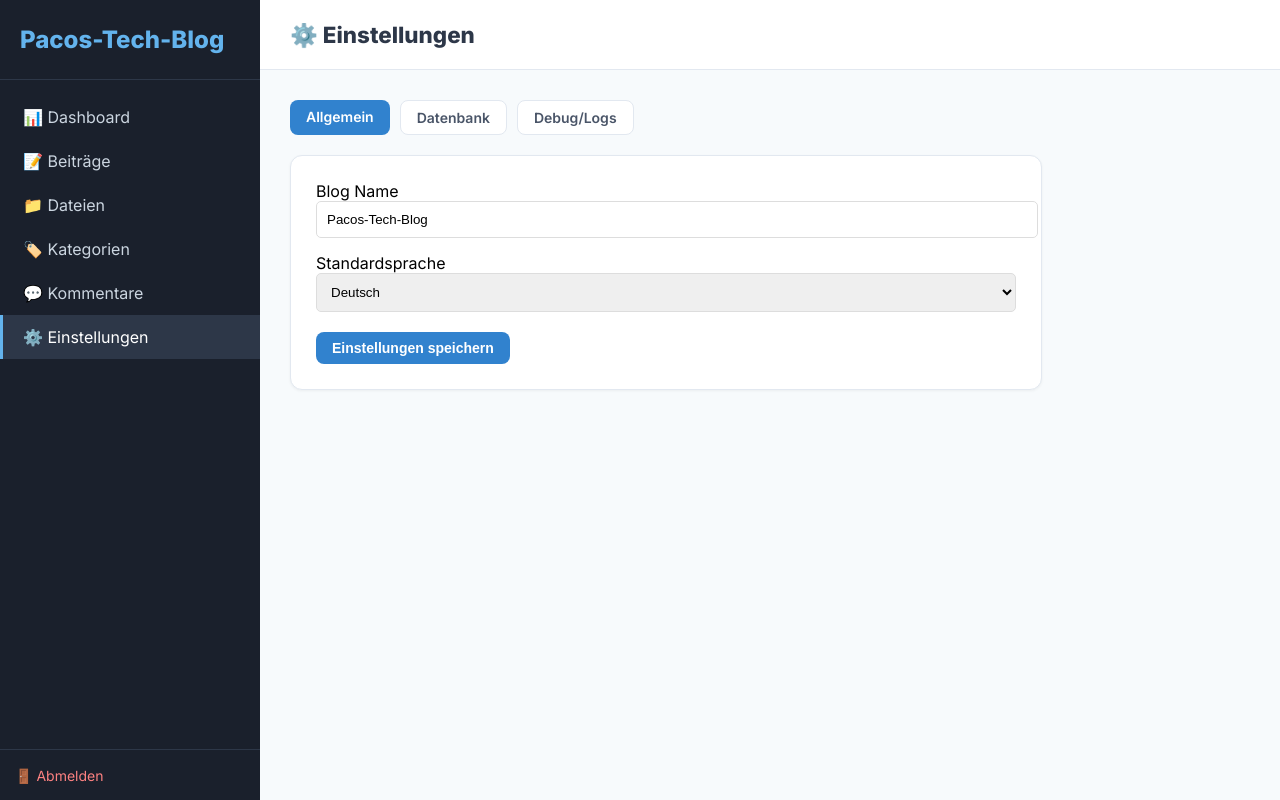
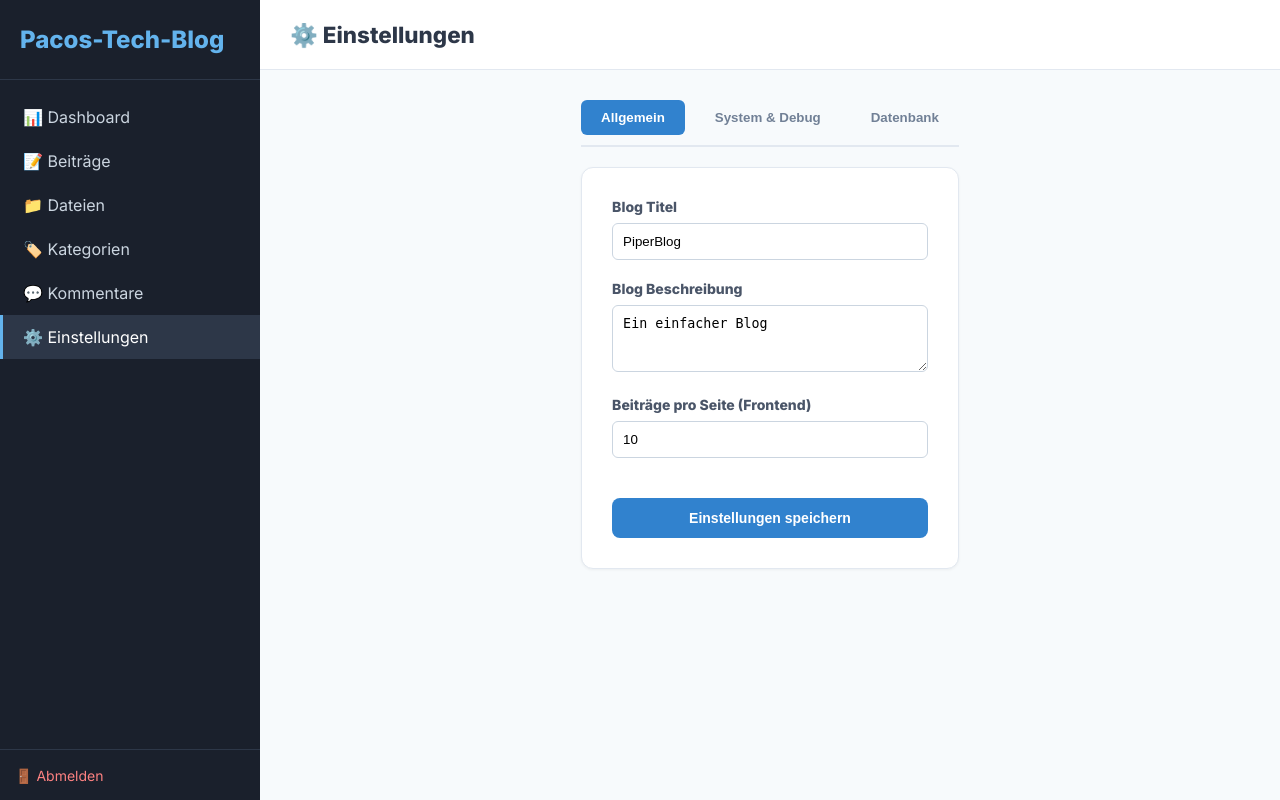
Before and after one commit to el-choco/privatcms, a PHP site: page /settings.php in a window 1280 px wide. Run offline with PHP 8.4, Linux system fonts and the light colour scheme; a user stored in the database is signed in; data comes from the database, SQL or seed files in the repository; both versions use the stored data as it was after the commit.

Commit message:
fix settings.php

```diff
--- a/admin/settings.php
+++ b/admin/settings.php
@@ -4,51 +4,173 @@ session_start();
 if (empty($_SESSION['admin'])) { header('Location: /admin/login.php'); exit; }
 
 require_once __DIR__ . '/../src/App/Database.php';
-require_once __DIR__ . '/../src/App/I18n.php';
-$iniPath = __DIR__ . '/../config/config.ini';
-$ini = parse_ini_file($iniPath, true, INI_SCANNER_TYPED) ?: [];
+$ini = parse_ini_file(__DIR__ . '/../config/config.ini', true, INI_SCANNER_TYPED) ?: [];
+$pdo = (new App\Database($ini['database'] ?? []))->pdo();
 
-$tab = $_GET['tab'] ?? 'general';
+$message = '';
+
+// --- SPEICHER-LOGIK ---
+if ($_SERVER['REQUEST_METHOD'] === 'POST') {
+    // Definierte Felder (Text und Select)
+    $text_fields = ['blog_title', 'blog_description', 'posts_per_page'];
+    // Definierte Checkboxen (müssen speziell behandelt werden)
+    $checkboxes = ['debug_mode', 'error_logging', 'maintenance_mode'];
+
+    try {
+        $pdo->beginTransaction();
+
+        // Textfelder speichern
+        foreach ($text_fields as $key) {
+            $val = $_POST[$key] ?? '';
+            $pdo->prepare("INSERT INTO settings (setting_key, setting_value) VALUES (?, ?) ON DUPLICATE KEY UPDATE setting_value = ?")
+                ->execute([$key, $val, $val]);
+        }
+
+        // Checkboxen speichern (Wichtig: Wenn nicht im POST, dann '0')
+        foreach ($checkboxes as $key) {
+            $val = isset($_POST[$key]) ? '1' : '0';
+            $pdo->prepare("INSERT INTO settings (setting_key, setting_value) VALUES (?, ?) ON DUPLICATE KEY UPDATE setting_value = ?")
+                ->execute([$key, $val, $val]);
+        }
+
+        $pdo->commit();
+        $message = '<div style="color:green; padding:10px; background:#f0fff4; border-radius:8px; margin-bottom:20px;">✅ Einstellungen erfolgreich gespeichert!</div>';
+    } catch (Exception $e) {
+        $pdo->rollBack();
+        $message = '<div style="color:red;">Fehler beim Speichern: ' . $e->getMessage() . '</div>';
+    }
+}
+
+// --- EINSTELLUNGEN LADEN ---
+$settings = [];
+$rows = $pdo->query("SELECT * FROM settings")->fetchAll();
+foreach ($rows as $row) {
+    $settings[$row['setting_key']] = $row['setting_value'];
+}
+
 include 'header.php';
 ?>
+
+<style>
+    .settings-container { max-width: 800px; margin: 0 auto; }
+
+    /* Tab Styling */
+    .tab-nav { display: flex; gap: 10px; margin-bottom: 20px; border-bottom: 2px solid #e2e8f0; padding-bottom: 10px; }
+    .tab-btn {
+        padding: 10px 20px; border: none; background: none; cursor: pointer;
+        font-weight: 600; color: #718096; border-radius: 6px; transition: all 0.2s;
+    }
+    .tab-btn.active { background: #3182ce; color: white; }
+    .tab-btn:hover:not(.active) { background: #edf2f7; color: #2d3748; }
+
+    .tab-content { display: none; animation: fadeIn 0.3s ease-in; }
+    .tab-content.active { display: block; }
+
+    @keyframes fadeIn { from { opacity: 0; transform: translateY(5px); } to { opacity: 1; transform: translateY(0); } }
+
+    .form-group { margin-bottom: 20px; }
+    .form-group label { display: block; font-weight: bold; margin-bottom: 8px; color: #4a5568; font-size: 14px; }
+    .form-group input[type="text"], .form-group input[type="number"], .form-group textarea {
+        width: 100%; padding: 10px; border: 1px solid #cbd5e0; border-radius: 6px; box-sizing: border-box;
+    }
+    .checkbox-group { display: flex; align-items: center; gap: 12px; background: #f8fafc; padding: 12px; border-radius: 8px; cursor: pointer; }
+    .checkbox-group:hover { background: #edf2f7; }
+</style>
+
 <header class="top-header">
     <h1>⚙️ Einstellungen</h1>
 </header>
-<div class="content-area">
-    <div style="display: flex; gap: 10px; margin-bottom: 20px;">
-        <a href="?tab=general" class="btn <?= $tab==='general'?'btn-primary':'' ?>">Allgemein</a>
-        <a href="?tab=database" class="btn <?= $tab==='database'?'btn-primary':'' ?>">Datenbank</a>
-        <a href="?tab=debug" class="btn <?= $tab==='debug'?'btn-primary':'' ?>">Debug/Logs</a>
-    </div>
 
-    <div class="card" style="padding: 25px; max-width: 700px;">
-        <form method="post">
-            <?php if ($tab === 'general'): ?>
-                <label>Blog Name</label>
-                <input type="text" name="app_name" value="<?= htmlspecialchars($ini['app']['name'] ?? '') ?>" style="width:100%; padding:10px; margin-bottom:15px; border:1px solid #ddd; border-radius:5px;">
-                <label>Standardsprache</label>
-                <select name="lang" style="width:100%; padding:10px; border:1px solid #ddd; border-radius:5px;">
-                    <option value="de" <?= ($ini['app']['lang']??'')=='de'?'selected':'' ?>>Deutsch</option>
-                    <option value="en" <?= ($ini['app']['lang']??'')=='en'?'selected':'' ?>>English</option>
-                </select>
+<div class="content-area settings-container">
+    <?= $message ?>
 
-            <?php elseif ($tab === 'database'): ?>
-                <label>DB Host</label>
-                <input type="text" name="host" value="<?= htmlspecialchars($ini['database']['host'] ?? '') ?>" style="width:100%; padding:10px; margin-bottom:15px; border:1px solid #ddd; border-radius:5px;">
-                <label>DB Name</label>
-                <input type="text" name="dbname" value="<?= htmlspecialchars($ini['database']['dbname'] ?? '') ?>" style="width:100%; padding:10px; border:1px solid #ddd; border-radius:5px;">
+    <form method="POST">
+        <nav class="tab-nav">
+            <button type="button" class="tab-btn active" onclick="showTab('general')">Allgemein</button>
+            <button type="button" class="tab-btn" onclick="showTab('system')">System & Debug</button>
+            <button type="button" class="tab-btn" onclick="showTab('database')">Datenbank</button>
+        </nav>
 
-            <?php elseif ($tab === 'debug'): ?>
-                <label style="display:block; margin-bottom:10px;">
-                    <input type="checkbox" name="debug" <?= !empty($ini['debug']['enabled'])?'checked':'' ?>> Debug Modus aktivieren
-                </label>
-                <label style="display:block; margin-bottom:10px;">
-                    <input type="checkbox" name="logs" <?= !empty($ini['logs']['enabled'])?'checked':'' ?>> Fehler-Logs aktivieren
-                </label>
-            <?php endif; ?>
+        <div class="card" style="padding: 30px;">
 
-            <button type="submit" class="btn btn-primary" style="margin-top:20px;">Einstellungen speichern</button>
-        </form>
-    </div>
+            <div id="general" class="tab-content active">
+                <div class="form-group">
+                    <label>Blog Titel</label>
+                    <input type="text" name="blog_title" value="<?= htmlspecialchars($settings['blog_title'] ?? 'PiperBlog') ?>">
+                </div>
+                <div class="form-group">
+                    <label>Blog Beschreibung</label>
+                    <textarea name="blog_description" rows="3"><?= htmlspecialchars($settings['blog_description'] ?? '') ?></textarea>
+                </div>
+                <div class="form-group">
+                    <label>Beiträge pro Seite (Frontend)</label>
+                    <input type="number" name="posts_per_page" value="<?= htmlspecialchars($settings['posts_per_page'] ?? '10') ?>">
+                </div>
+            </div>
+
+            <div id="system" class="tab-content">
+                <div class="form-group">
+                    <label class="checkbox-group">
+                        <input type="checkbox" name="maintenance_mode" <?= ($settings['maintenance_mode'] ?? '0') === '1' ? 'checked' : '' ?>>
+                        <div>
+                            <strong>Wartungsmodus aktivieren</strong><br>
+                            <small>Besucher sehen nur eine Wartungsseite.</small>
+                        </div>
+                    </label>
+                </div>
+                <div class="form-group">
+                    <label class="checkbox-group">
+                        <input type="checkbox" name="debug_mode" <?= ($settings['debug_mode'] ?? '0') === '1' ? 'checked' : '' ?>>
+                        <div>
+                            <strong>Debug Modus aktivieren</strong><br>
+                            <small>Zeigt detaillierte Fehlermeldungen (nur für Entwicklung!).</small>
+                        </div>
+                    </label>
+                </div>
+                <div class="form-group">
+                    <label class="checkbox-group">
+                        <input type="checkbox" name="error_logging" <?= ($settings['error_logging'] ?? '0') === '1' ? 'checked' : '' ?>>
+                        <div>
+                            <strong>Fehler-Logs schreiben</strong><br>
+                            <small>Speichert Fehler in `/logs/error.log`.</small>
+                        </div>
+                    </label>
+                </div>
+            </div>
+
+            <div id="database" class="tab-content">
+                <div style="background: #fff5f5; padding: 15px; border-radius: 8px; border: 1px solid #feb2b2; margin-bottom: 20px;">
+                    <p style="margin:0; color: #c53030; font-size: 14px;"><strong>Hinweis:</strong> Die Datenbank-Zugangsdaten werden aus der <code>config.ini</code> gelesen und können hier nur eingesehen werden.</p>
+                </div>
+                <div class="form-group">
+                    <label>Host</label>
+                    <input type="text" value="<?= htmlspecialchars((string)$ini['database']['host']) ?>" readonly style="background: #f7fafc; color: #a0aec0;">
+                </div>
+                <div class="form-group">
+                    <label>Datenbank Name</label>
+                    <input type="text" value="<?= htmlspecialchars((string)$ini['database']['name']) ?>" readonly style="background: #f7fafc; color: #a0aec0;">
+                </div>
+            </div>
+
+            <button type="submit" class="btn btn-primary" style="width: 100%; padding: 12px; margin-top: 20px;">Einstellungen speichern</button>
+        </div>
+    </form>
 </div>
+
+<script>
+function showTab(tabId) {
+    // Buttons umschalten
+    document.querySelectorAll('.tab-btn').forEach(btn => {
+        btn.classList.remove('active');
+        if(btn.getAttribute('onclick').includes(tabId)) btn.classList.add('active');
+    });
+
+    // Content umschalten
+    document.querySelectorAll('.tab-content').forEach(content => {
+        content.classList.remove('active');
+    });
+    document.getElementById(tabId).classList.add('active');
+}
+</script>
+
 <?php include 'footer.php'; ?>
```
Also changed, not shown: app/db/mysql/01_schema.sql (+35 -64 lines).
